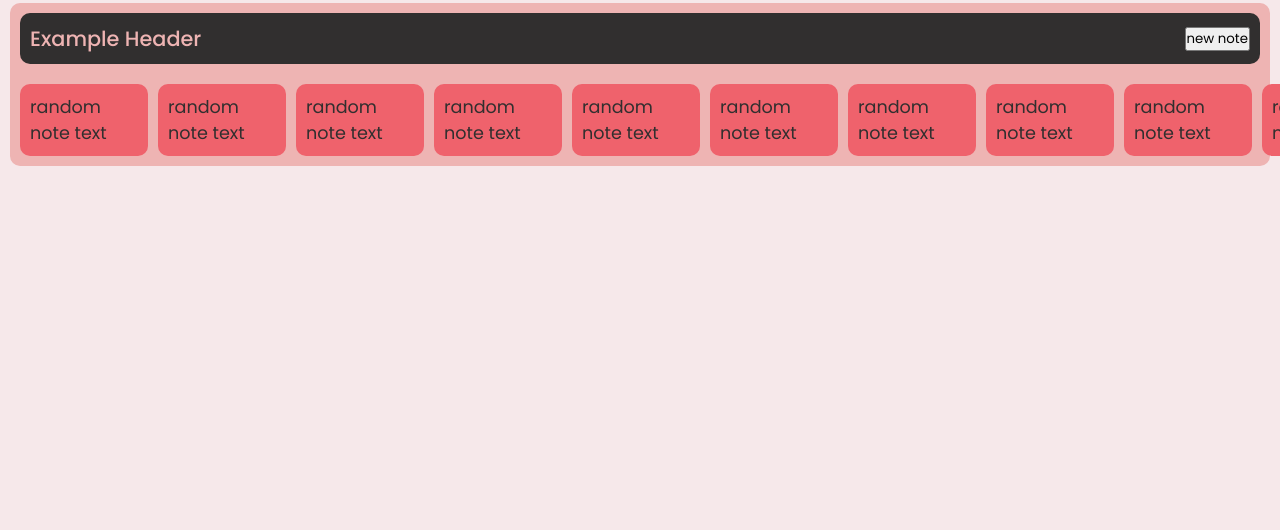
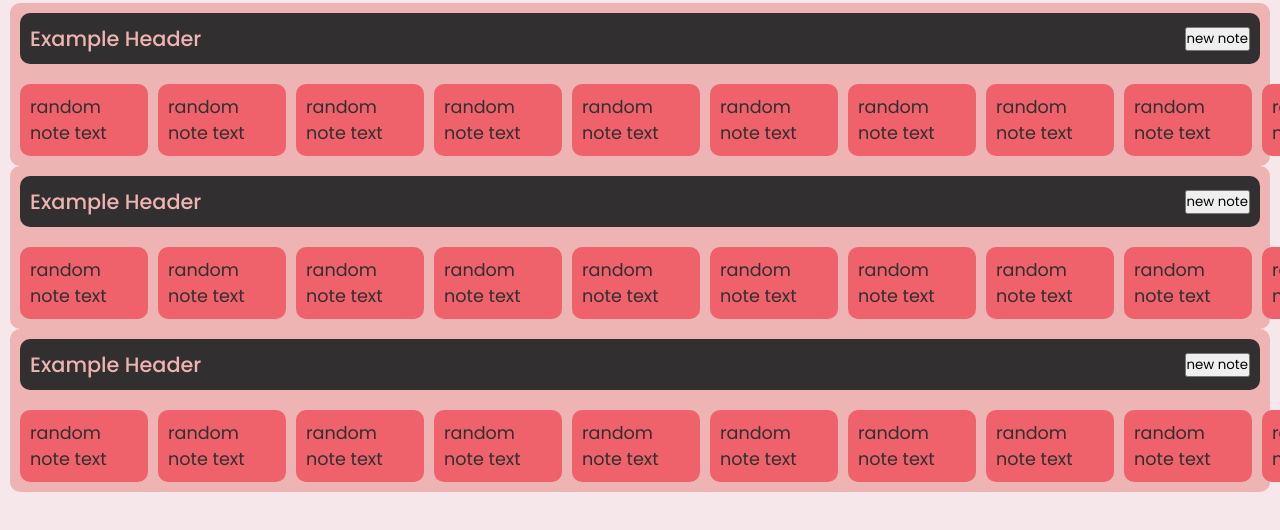
Before and after one commit to vibhatsu08/sticky-notes, a plain HTML site: page index.html in a window 1280 px wide. Shown: the part 82-612 px from the top of the page. Drawn offline with Linux system fonts and the light colour scheme.

Commit message:
Basic structure of what the DOM would later look like.

```diff
--- a/index.html
+++ b/index.html
@@ -35,6 +35,46 @@
                     <div class="note">random note text</div>
                 </div>
             </div>
+            <div class="notes-div">
+                <div class="notes-header-div">
+                    <div class="notes-header">example header</div>
+                    <button class="new-note-button">new note</button>
+                </div>
+                <div class="notes">
+                    <div class="note">random note text</div>
+                    <div class="note">random note text</div>
+                    <div class="note">random note text</div>
+                    <div class="note">random note text</div>
+                    <div class="note">random note text</div>
+                    <div class="note">random note text</div>
+                    <div class="note">random note text</div>
+                    <div class="note">random note text</div>
+                    <div class="note">random note text</div>
+                    <div class="note">random note text</div>
+                    <div class="note">random note text</div>
+                    <div class="note">random note text</div>
+                </div>
+            </div>
+            <div class="notes-div">
+                <div class="notes-header-div">
+                    <div class="notes-header">example header</div>
+                    <button class="new-note-button">new note</button>
+                </div>
+                <div class="notes">
+                    <div class="note">random note text</div>
+                    <div class="note">random note text</div>
+                    <div class="note">random note text</div>
+                    <div class="note">random note text</div>
+                    <div class="note">random note text</div>
+                    <div class="note">random note text</div>
+                    <div class="note">random note text</div>
+                    <div class="note">random note text</div>
+                    <div class="note">random note text</div>
+                    <div class="note">random note text</div>
+                    <div class="note">random note text</div>
+                    <div class="note">random note text</div>
+                </div>
+            </div>
         </div>
     </div>
 </body>
```
